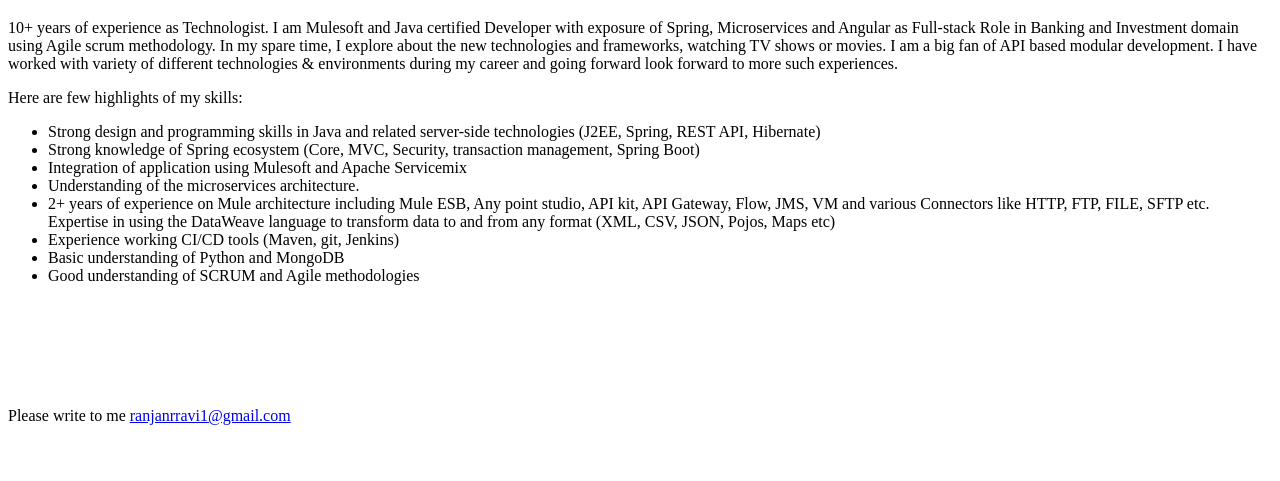
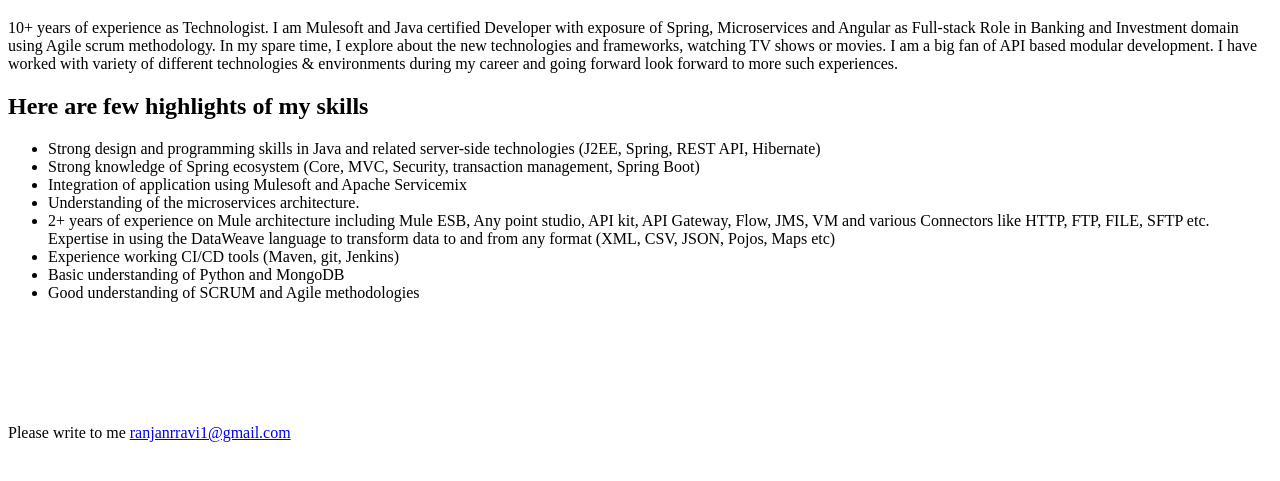
Before and after one commit to ranjanrravi1/ranjanrravi1.github.io, a plain HTML site: page index.html in a window 1280 px wide. Shown: the part 61-542 px from the top of the page. Drawn offline with Linux system fonts and the light colour scheme.

Commit message:
Update index.html

```diff
--- a/index.html
+++ b/index.html
@@ -3,7 +3,7 @@
 <meta charset="utf-8">
     <meta http-equiv="X-UA-Compatible" content="IE=edge">
     <meta name="viewport" content="width=device-width, initial-scale=1">
-    <title>My Portfolio</title>
+    <title>Ravi Ranjan's Portfolio</title>
 <body>
 <h1>About Me</h1>
 <p>
@@ -14,7 +14,8 @@
 
 I am a big fan of API based modular development. I have worked with variety of different technologies & environments during my career and going forward look forward to more such experiences.
 </p>
-Here are few highlights of my skills:
+<h2>
+Here are few highlights of my skills</h2>
 <ul>
 <li>Strong design and programming skills in Java and related server-side technologies (J2EE, Spring, REST API, Hibernate)
 </li>
```
